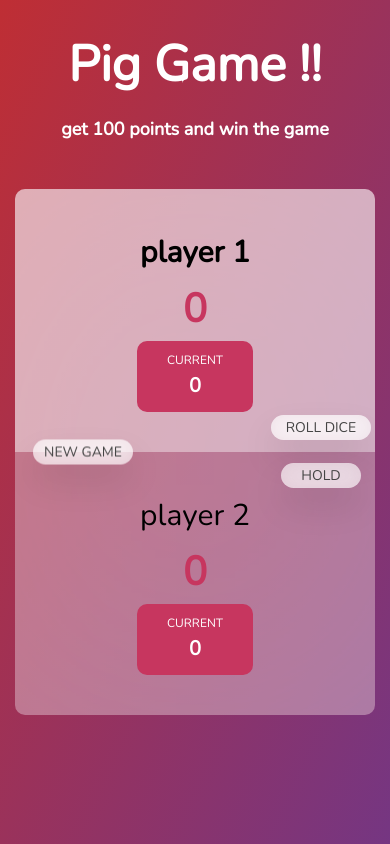
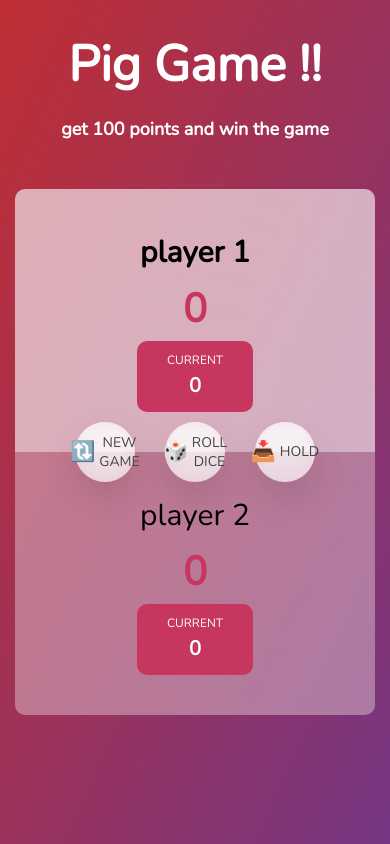
Before and after one commit to mohammad-noohi/pig-game, a website: page index.html in a window 390 px wide. Drawn offline with nearby package versions, Linux system fonts and the light colour scheme.

Commit message:
fix responsive bugs

```diff
--- a/src/css/style.css
+++ b/src/css/style.css
@@ -34,6 +34,11 @@
   padding: 0 15px;
 }
 
+/* reset sweetalert style */
+div:where(.swal2-container) div:where(.swal2-popup) {
+  font-size: inherit !important;
+}
+
 /* helper classes */
 .btn {
   position: absolute;
@@ -59,10 +64,10 @@
   gap: 0.4rem;
 }
 
-.btn:active {
+/* .btn:active {
   transform: translate(-50%, 3px);
   box-shadow: 0 1rem 2rem rgba(0, 0, 0, 0.15);
-}
+} */
 
 .hidden {
   display: none;
@@ -252,31 +257,32 @@
     justify-content: center;
     align-items: center;
     font-size: 1.4rem;
-    width: 10rem;
+    width: 6rem;
+    height: 6rem;
+    border-radius: 50%;
     text-align: center;
-    top: 0;
+    top: 50%;
+    transform: translate(-50%, -50%);
   }
 
   .btn--new {
-    transform: translate(0, -50%);
-    top: 50%;
-    left: 5%;
-    margin-bottom: 1rem;
+    left: 25%;
+  }
+
+  .btn-text {
+    display: none;
   }
 
   .btn-icon {
-    display: none;
+    font-size: 2rem;
   }
 
   .btn--hold {
-    width: 8rem;
-    top: 52%;
-    left: 85%;
+    left: 75%;
   }
 
   .btn--roll {
-    top: 43%;
-    left: 85%;
+    left: 50%;
   }
 
   .dice {
```
